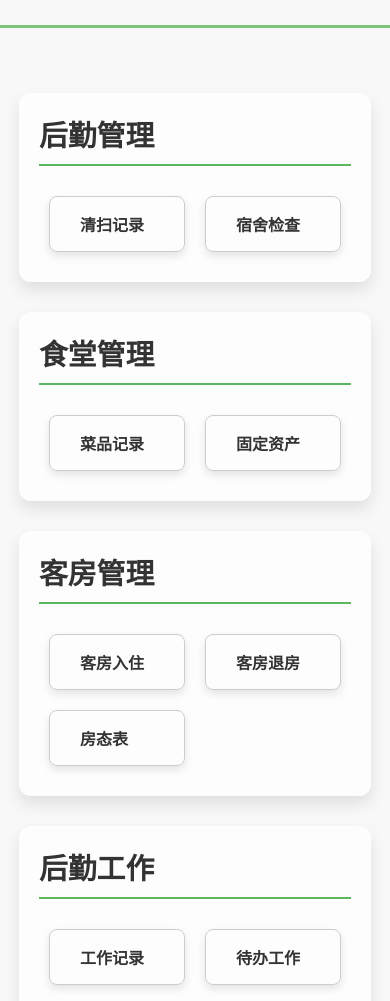
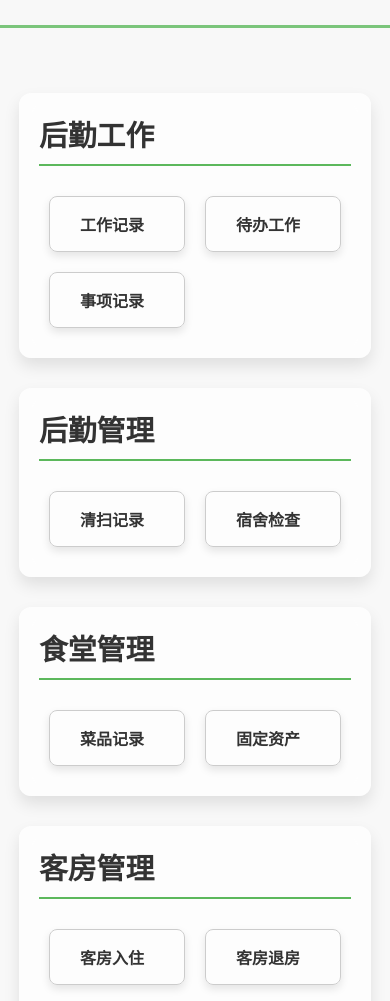
Before and after one commit to zhangxuqi125656/luyuanbp, a plain HTML site: page index.html in a window 390 px wide. Shown: the part 99-1100 px from the top of the page. Drawn offline with Linux system fonts and the light colour scheme.

Commit message:
Update index.html

```diff
--- a/index.html
+++ b/index.html
@@ -120,7 +120,7 @@
 
      .btn {
         box-sizing: border-box;
-        width: calc(50% - 20px); /* 两个按钮一排时宽度为 50%，减去左右 margin 的宽度 */
+        width: calc(50% - 20px);
         margin: 10px;
         float: left;
       }
@@ -132,6 +132,14 @@
   <!-- 标题 -->
   <h1>绿源BP部-工作站</h1>
   <hr>
+
+  <!-- 后勤工作模块 -->
+  <div class="module">
+    <h2>后勤工作</h2>
+    <a href="https://web.wps.cn/wo/sl/v32qU4Ks?app_id=4C7UXLgavPLeBlA9AC4Rpg&R=L1MvNA==" class="btn">工作记录</a>
+    <a href="https://web.wps.cn/wo/sl/v32lRY5M?app_id=1BAexPj3AXFUGhYRtHRx8b&R=L1MvNA==" class="btn">待办工作</a>
+    <a href="https://web.wps.cn/wo/sl/v31DgAXe?app_id=n8DGwD8HE2oxs0EMIRcJw" class="btn">事项记录</a>
+  </div>
 
   <!-- 后勤管理模块 -->
   <div class="module">
@@ -155,13 +163,6 @@
     <a href="https://www.kdocs.cn/wo/sl/v14QEaBl?R=L1MvMQ==" class="btn">房态表</a>
   </div>
 
-  <!-- 后勤工作模块 -->
-  <div class="module">
-    <h2>后勤工作</h2>
-    <a href="https://web.wps.cn/wo/sl/v32qU4Ks?app_id=4C7UXLgavPLeBlA9AC4Rpg&R=L1MvNA==" class="btn">工作记录</a>
-    <a href="https://web.wps.cn/wo/sl/v32lRY5M?app_id=1BAexPj3AXFUGhYRtHRx8b&R=L1MvNA==" class="btn">待办工作</a>
-  </div>
-
   <!-- 展厅管理模块 -->
   <div class="module">
     <h2>展厅管理</h2>
```
